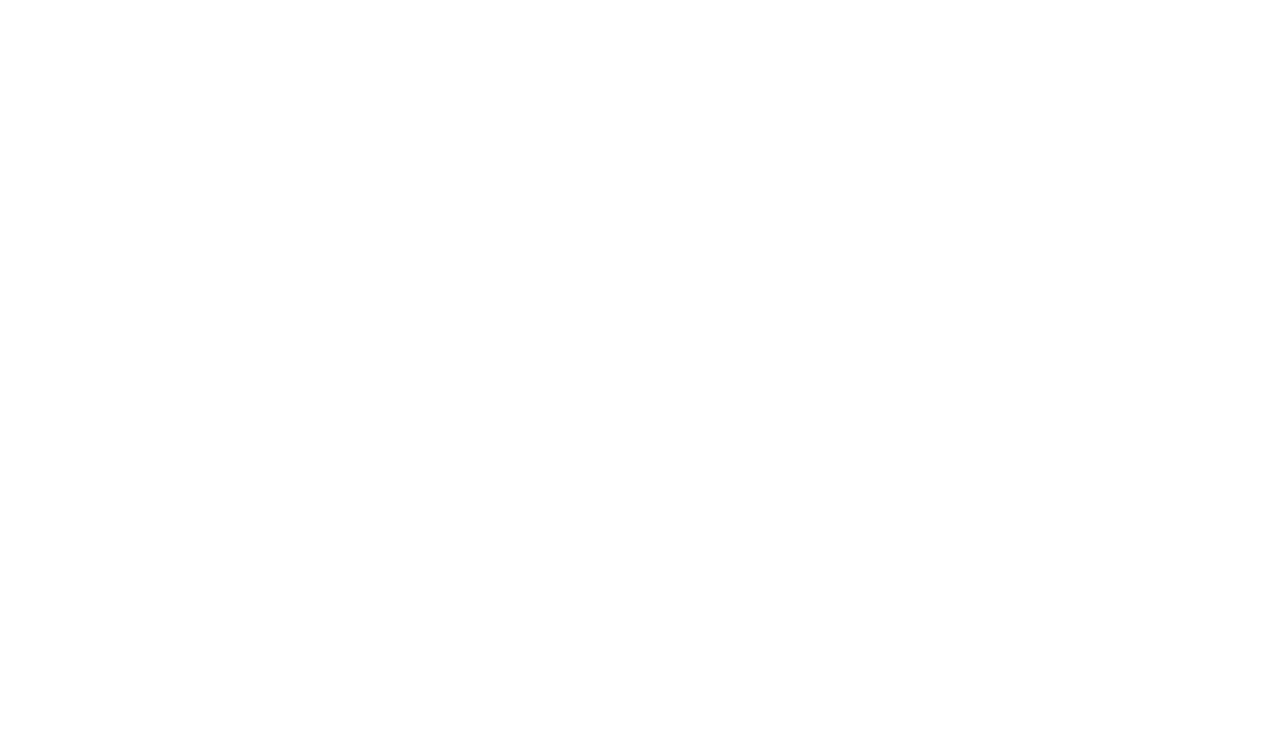
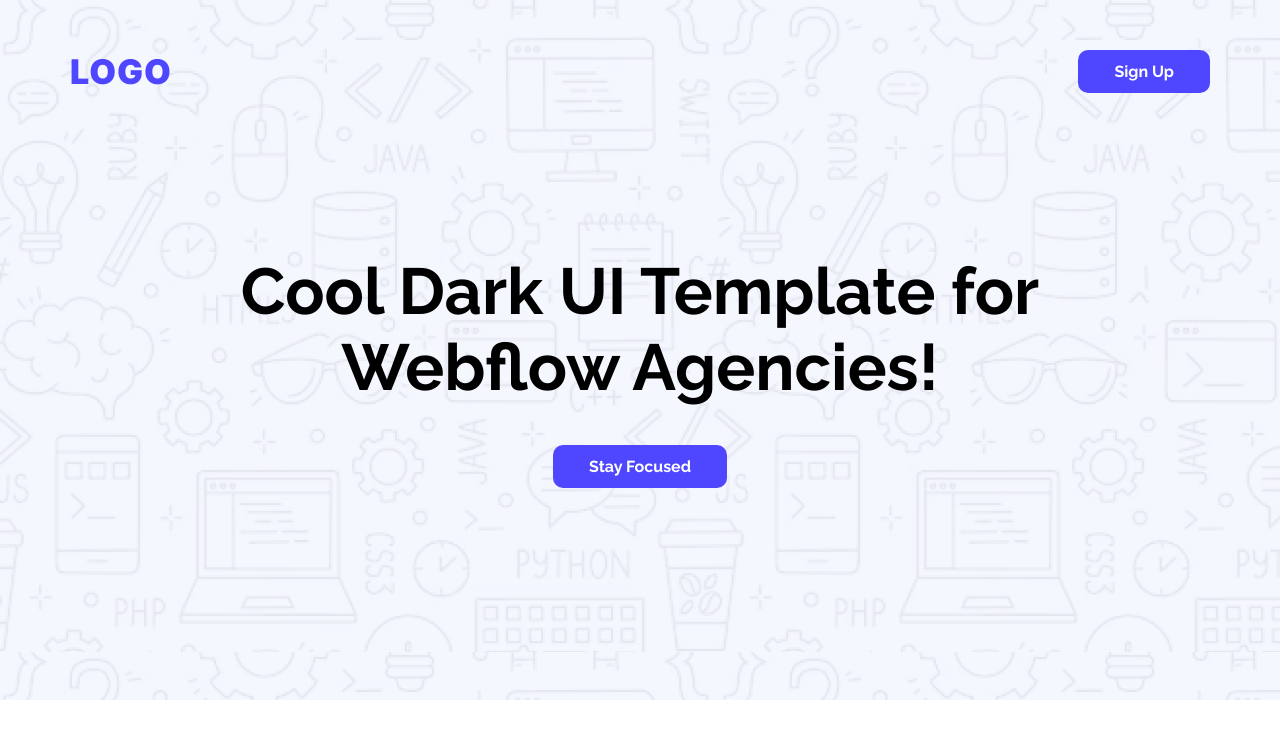
Before and after one commit to hasnatfahmidkhan/assignmentone, a plain HTML site: page index.html in a window 1280 px wide. Drawn offline with Linux system fonts and the light colour scheme.

Commit message:
header section done

```diff
--- a/index.html
+++ b/index.html
@@ -11,7 +11,16 @@
 </head>
 
 <body>
-
+    <header>
+        <nav>
+            <h2 class="logo inter-font">LOGO</h2>
+            <button class="btn-primary">Sign Up</button>
+        </nav>
+        <section class="header-content">
+            <h1 class="header-title raleway-font text-center">Cool Dark UI Template for Webflow Agencies!</h1>
+            <button class="btn-primary">Stay Focused</button>
+        </section>
+    </header>
 </body>
 
 </html>
--- a/styles/style.css
+++ b/styles/style.css
@@ -10,3 +10,81 @@
   box-sizing: border-box;
 }
 /* ===== End: Reset CSS Default Styling ===== */
+/* ===== Start: Theme variable ===== */
+:root {
+  --primary-color: #4e47ff;
+  --secondary-color: #252432;
+}
+/* ===== End: Theme variable ===== */
+
+/* ===== Start: Same Styling ===== */
+
+/* ===== Start: Button Style ===== */
+.btn-primary {
+  background-color: var(--primary-color);
+  color: #fff;
+  border: none;
+  padding: 12px 36px;
+  border-radius: 10px;
+  font-weight: bold;
+  font-family: "Raleway", sans-serif;
+  font-size: 1rem;
+}
+/* ===== End: Button Style ===== */
+/* ===== Start: Fonts Style ===== */
+
+.inter-font {
+  font-family: "Inter", sans-serif;
+}
+.raleway-font {
+  font-family: "Raleway", sans-serif;
+}
+/* ===== End: Fonts Style ===== */
+
+/* ===== Start: Text Center ===== */
+.text-center {
+  text-align: center;
+}
+/* ===== End: Text Center ===== */
+/* ===== End: Same Styling ===== */
+
+/* ===== Start: Header Section ===== */
+header {
+  background: url(../Assets/Hero-bg.png);
+  padding-top: 50px;
+  height: 700px;
+}
+
+/* ===== Start: Navbar ===== */
+nav {
+  display: flex;
+  justify-content: space-between;
+  align-items: center;
+  max-width: 1140px;
+  width: 100%;
+  margin: 0 auto;
+}
+nav .logo {
+  font-size: 34px;
+  font-weight: 900;
+  color: var(--primary-color);
+  letter-spacing: 1.3px;
+}
+/* ===== End: Navbar ===== */
+
+/* ===== Start: Header Content ===== */
+.header-content {
+  max-width: 900px;
+  margin: 10rem auto;
+  display: flex;
+  flex-direction: column;
+  align-items: center;
+}
+
+.header-title {
+  font-size: 65px;
+  font-weight: bold;
+  margin-bottom: 40px;
+}
+/* ===== End: Header Content ===== */
+/* ===== End: Header Section ===== */
```
